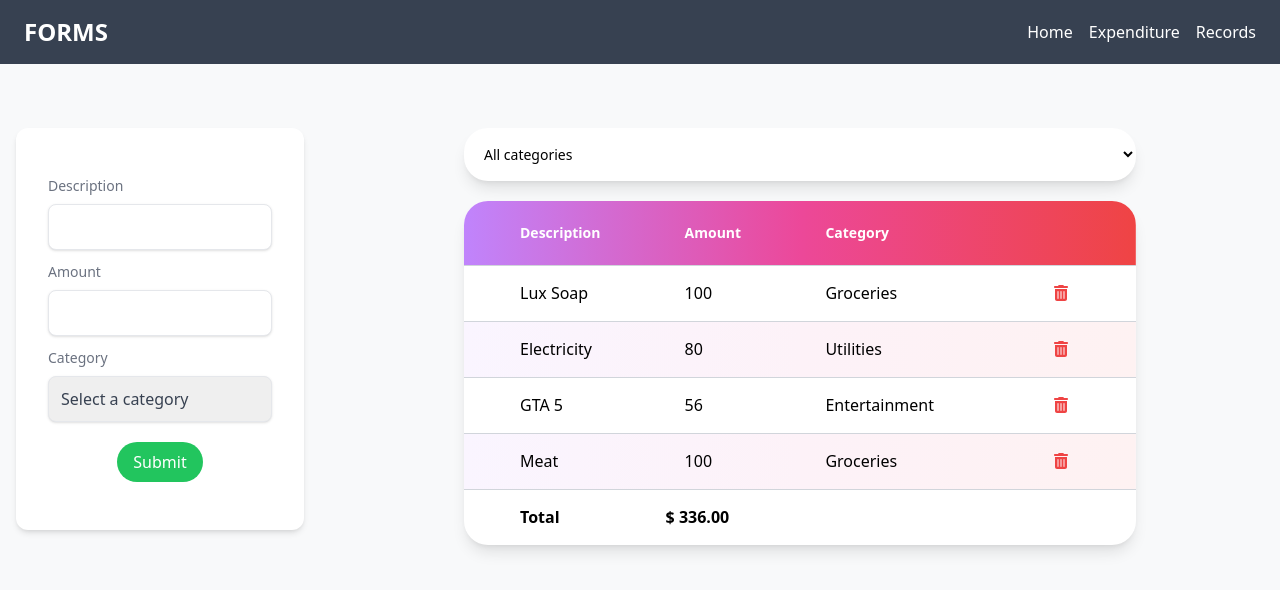
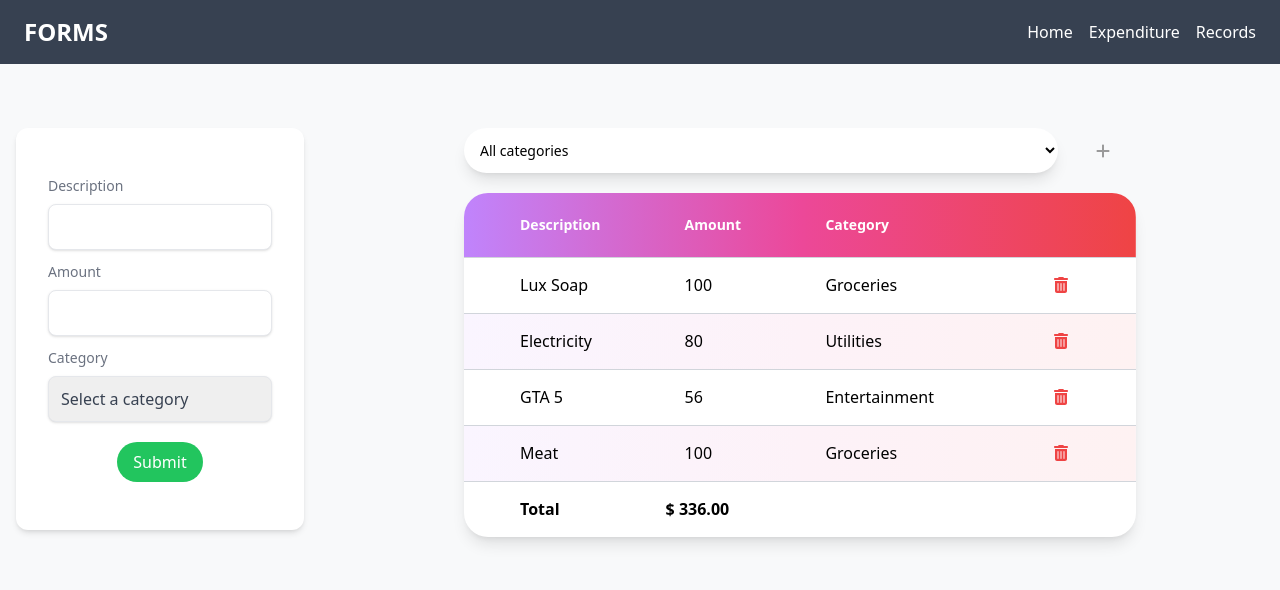
Before and after one commit to ChShehroz/React-hook-forms, a React (Vite) app: page /expense in a window 1280 px wide. Shown: the top 590 px of the page. Built offline with nearby package versions, Linux system fonts and the light colour scheme.

Commit message:
Add record button

```diff
--- a/src/Expense-tracker/Component/ExpenseFilter.tsx
+++ b/src/Expense-tracker/Component/ExpenseFilter.tsx
@@ -1,4 +1,6 @@
+import { FontAwesomeIcon } from "@fortawesome/react-fontawesome";
 import categories from "../Category";
+import { faPlus } from "@fortawesome/free-solid-svg-icons";
 
 interface Props {
   onSelectCategory: (category: string) => void;
@@ -6,9 +8,9 @@ interface Props {
 
 const ExpenseFilter = ({ onSelectCategory }: Props) => {
   return (
-    <div className="flex justify-center items-center">
+    <div className="min-w-max max-w-2xl w-full flex gap-3 justify-center items-center m-auto">
       <select
-        className="min-w-max max-w-2xl w-full p-4 mb-5 rounded-3xl outline-none transition duration-150 ease-in-out bg-white shadow-lg text-sm "
+        className="w-[90%] p-3 mb-5 rounded-3xl outline-none transition duration-150 ease-in-out bg-white shadow-lg text-sm "
         onChange={(event) => onSelectCategory(event.target.value)}
       >
         <option>All categories</option>
@@ -18,6 +20,14 @@ const ExpenseFilter = ({ onSelectCategory }: Props) => {
           </option>
         ))}
       </select>
+      <div className="group relative w-[10%] flex justify-center items-center mb-5">
+        <button className="border border-none hover:border-red-500 text-[#9a9a9a] hover:bg-slate-500 hover:text-white px-3 py-1.5 rounded-md">
+          <FontAwesomeIcon icon={faPlus} />
+        </button>
+        <span className="absolute -top-8 -right-16 transition-all scale-0 rounded-lg bg-gray-800 p-2 text-xs text-white group-hover:scale-100">
+          Add Record
+        </span>
+      </div>
     </div>
   );
 };
```
